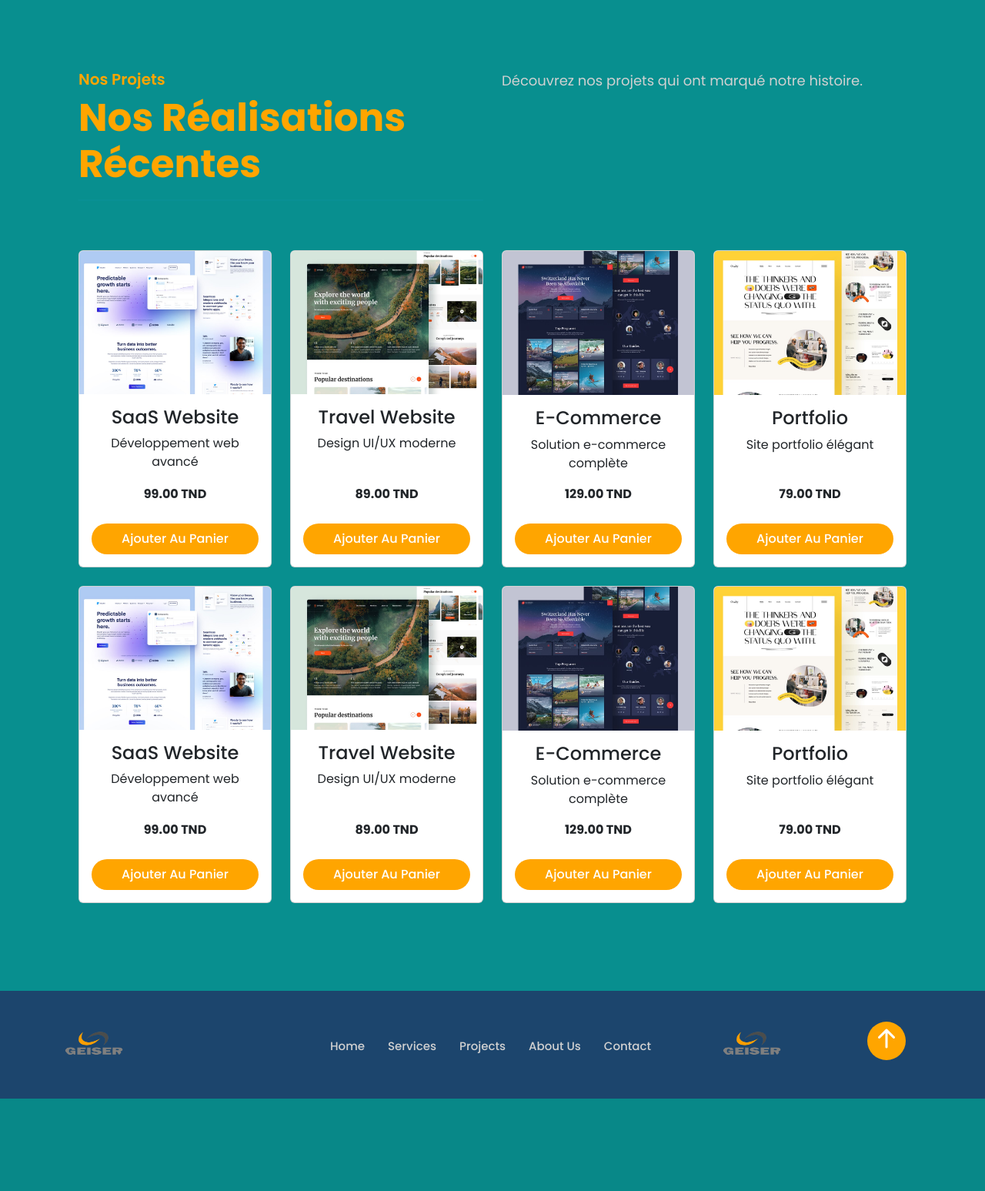
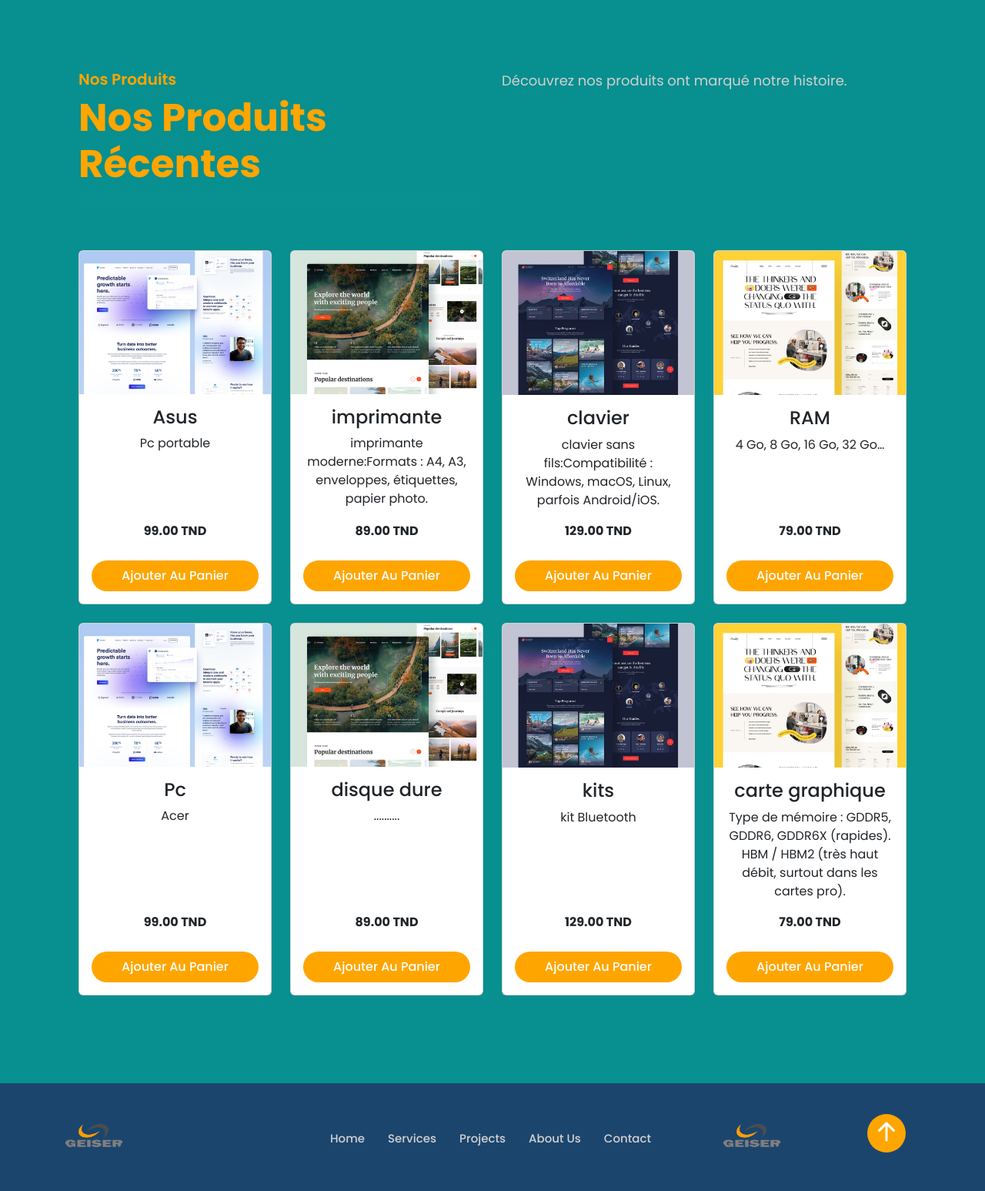
Before and after one commit to mestaouiyoussef/geiser, a PHP site: page /produits.php in a window 1280 px wide. Shown: the part 999-2546 px from the top of the page at 77% size. Before the commit the page ends 2426 px from the top, so only its background shows below. Run offline with PHP 8.4, Linux system fonts and the light colour scheme; the visitor is signed in with stand-in values (Sample User, id 1); data comes from the database, SQL or seed files in the repository.

Commit message:
Ton message ici

```diff
--- a/edit.php
+++ b/edit.php
@@ -56,7 +56,7 @@ if (!isset($_SESSION['username'])) {
 
                 ?>
 
-                <header>Change Profile</header>
+                <header>update Profile</header>
                 <form action="#" method="POST" enctype="multipart/form-data">
 
                     <div class="form-box">
--- a/home.php
+++ b/home.php
@@ -89,7 +89,7 @@ if (!isset($_SESSION['cart'])) {
                                         }
 
 
-                                        echo "<a class='dropdown-item' href='edit.php?id=$res_id'>Change Profile</a>";
+                                        echo "<a class='dropdown-item' href='edit.php?id=$res_id'>update Profile</a>";
 
 
                                         ?>
--- a/index.php
+++ b/index.php
@@ -76,7 +76,7 @@
     Login
   </a>
   <ul class="dropdown-menu" aria-labelledby="loginMenu">
-    <li><a class="dropdown-item" href="login.php?type=visiteur">En tant que Visiteur</a></li>
+    <li><a class="dropdown-item" href="login.php?type=visiteur">En tant que client</a></li>
     <li><a class="dropdown-item" href="login.php?type=admin">En tant qu'Admin</a></li>
   </ul>
 </li>
--- a/login.php
+++ b/login.php
@@ -61,7 +61,7 @@ $type = $_GET['type'] ?? 'visiteur';
       } else {
       ?>
 
-        <header>Login <?php echo ($type === 'admin') ? '(Admin)' : '(Visiteur)'; ?></header>
+        <header>Login <?php echo ($type === 'admin') ? '(Admin)' : '(client)'; ?></header>
         <hr>
         <form action="login.php?type=<?php echo $type; ?>" method="POST">
           <input type="hidden" name="type" value="<?php echo $type; ?>">
@@ -81,7 +81,7 @@ $type = $_GET['type'] ?? 'visiteur';
             <div class="remember">
               <input type="checkbox" class="check" name="remember_me">
               <label for="remember">Remember me</label>
-              <span><a href="forgot.php">Forgot password</a></span>
+              <span><a href="forgot.php">Forget password</a></span>
             </div>
           </div>
 
--- a/produits.php
+++ b/produits.php
@@ -144,12 +144,12 @@ $produits_query = mysqli_query($conn, "SELECT * FROM produits ORDER BY id DESC")
         <div class="container">
             <div class="row text mb-5">
                 <div class="col-lg-6 col-md-12">
-                    <h3>Nos projets</h3>
-                    <h1>Nos réalisations récentes</h1>
+                    <h3>Nos produits</h3>
+                    <h1>Nos Produits récentes</h1>
                     <hr>
                 </div>
                 <div class="col-lg-6 col-md-12">
-                    <p>Découvrez nos projets qui ont marqué notre histoire.</p>
+                    <p>Découvrez nos produits ont marqué notre histoire.</p>
                 </div>
             </div>
 
@@ -157,14 +157,14 @@ $produits_query = mysqli_query($conn, "SELECT * FROM produits ORDER BY id DESC")
                 <!-- Projet 1 -->
                 <div class="col-lg-3 col-md-6 col-sm-12 mb-4">
                     <div class="card h-100">
-                        <img src="images/project1.jpg" class="card-img-top" alt="SaaS Website">
+                        <img src="images/project1.jpg" class="card-img-top" alt="Asus">
                         <div class="card-body text-center d-flex flex-column">
-                            <h4 class="card-title">SaaS Website</h4>
-                            <p class="card-text">Développement web avancé</p>
+                            <h4 class="card-title">Asus</h4>
+                            <p class="card-text">Pc portable</p>
                             <p class="mt-auto"><strong>99.00 TND</strong></p>
                             <form method="post" action="add_to_cart.php" class="add-to-cart-form">
                                 <input type="hidden" name="product_id" value="101">
-                                <input type="hidden" name="product_name" value="SaaS Website">
+                                <input type="hidden" name="product_name" value="Asus">
                                 <input type="hidden" name="price" value="99">
                                 <input type="hidden" name="image" value="images/project1.jpg">
                                 <button type="submit" class="btn btn-orange w-100">Ajouter au panier</button>
@@ -176,14 +176,14 @@ $produits_query = mysqli_query($conn, "SELECT * FROM produits ORDER BY id DESC")
                 <!-- Projet 2 -->
                 <div class="col-lg-3 col-md-6 col-sm-12 mb-4">
                     <div class="card h-100">
-                        <img src="images/project2.jpg" class="card-img-top" alt="Travel Website">
+                        <img src="images/project2.jpg" class="card-img-top" alt="imprimante">
                         <div class="card-body text-center d-flex flex-column">
-                            <h4 class="card-title">Travel Website</h4>
-                            <p class="card-text">Design UI/UX moderne</p>
+                            <h4 class="card-title">imprimante</h4>
+                            <p class="card-text">imprimante moderne:Formats : A4, A3, enveloppes, étiquettes, papier photo.</p>
                             <p class="mt-auto"><strong>89.00 TND</strong></p>
                             <form method="post" action="add_to_cart.php" class="add-to-cart-form">
                                 <input type="hidden" name="product_id" value="102">
-                                <input type="hidden" name="product_name" value="Travel Website">
+                                <input type="hidden" name="product_name" value="imprimante">
                                 <input type="hidden" name="price" value="89">
                                 <input type="hidden" name="image" value="images/project2.jpg">
                                 <button type="submit" class="btn btn-orange w-100">Ajouter au panier</button>
@@ -195,14 +195,15 @@ $produits_query = mysqli_query($conn, "SELECT * FROM produits ORDER BY id DESC")
                 <!-- Projet 3 -->
                 <div class="col-lg-3 col-md-6 col-sm-12 mb-4">
                     <div class="card h-100">
-                        <img src="images/project3.jpg" class="card-img-top" alt="E-Commerce">
+                        <img src="images/project3.jpg" class="card-img-top" alt="clavier">
                         <div class="card-body text-center d-flex flex-column">
-                            <h4 class="card-title">E-Commerce</h4>
-                            <p class="card-text">Solution e-commerce complète</p>
+                            <h4 class="card-title">clavier</h4>
+                            <p class="card-text">clavier sans fils:Compatibilité :
+Windows, macOS, Linux, parfois Android/iOS.</p>
                             <p class="mt-auto"><strong>129.00 TND</strong></p>
                             <form method="post" action="add_to_cart.php" class="add-to-cart-form">
                                 <input type="hidden" name="product_id" value="103">
-                                <input type="hidden" name="product_name" value="E-Commerce">
+                                <input type="hidden" name="product_name" value="clavier">
                                 <input type="hidden" name="price" value="129">
                                 <input type="hidden" name="image" value="images/project3.jpg">
                                 <button type="submit" class="btn btn-orange w-100">Ajouter au panier</button>
@@ -214,14 +215,14 @@ $produits_query = mysqli_query($conn, "SELECT * FROM produits ORDER BY id DESC")
                 <!-- Projet 4 -->
                 <div class="col-lg-3 col-md-6 col-sm-12 mb-4">
                     <div class="card h-100">
-                        <img src="images/project4.jpg" class="card-img-top" alt="Portfolio">
+                        <img src="images/project4.jpg" class="card-img-top" alt="RAM">
                         <div class="card-body text-center d-flex flex-column">
-                            <h4 class="card-title">Portfolio</h4>
-                            <p class="card-text">Site portfolio élégant</p>
+                            <h4 class="card-title">RAM</h4>
+                            <p class="card-text">4 Go, 8 Go, 16 Go, 32 Go…</p>
                             <p class="mt-auto"><strong>79.00 TND</strong></p>
                             <form method="post" action="add_to_cart.php" class="add-to-cart-form">
                                 <input type="hidden" name="product_id" value="104">
-                                <input type="hidden" name="product_name" value="Portfolio">
+                                <input type="hidden" name="product_name" value="RAM">
                                 <input type="hidden" name="price" value="79">
                                 <input type="hidden" name="image" value="images/project4.jpg">
                                 <button type="submit" class="btn btn-orange w-100">Ajouter au panier</button>
@@ -232,14 +233,14 @@ $produits_query = mysqli_query($conn, "SELECT * FROM produits ORDER BY id DESC")
                 <!-- Projet 1 -->
                 <div class="col-lg-3 col-md-6 col-sm-12 mb-4">
                     <div class="card h-100">
-                        <img src="images/project1.jpg" class="card-img-top" alt="SaaS Website">
+                        <img src="images/project1.jpg" class="card-img-top" alt="Pc">
                         <div class="card-body text-center d-flex flex-column">
-                            <h4 class="card-title">SaaS Website</h4>
-                            <p class="card-text">Développement web avancé</p>
+                            <h4 class="card-title">Pc</h4>
+                            <p class="card-text">Acer</p>
                             <p class="mt-auto"><strong>99.00 TND</strong></p>
                             <form method="post" action="add_to_cart.php" class="add-to-cart-form">
                                 <input type="hidden" name="product_id" value="101">
-                                <input type="hidden" name="product_name" value="SaaS Website">
+                                <input type="hidden" name="product_name" value="Pc">
                                 <input type="hidden" name="price" value="99">
                                 <input type="hidden" name="image" value="images/project1.jpg">
                                 <button type="submit" class="btn btn-orange w-100">Ajouter au panier</button>
@@ -251,14 +252,14 @@ $produits_query = mysqli_query($conn, "SELECT * FROM produits ORDER BY id DESC")
                 <!-- Projet 2 -->
                 <div class="col-lg-3 col-md-6 col-sm-12 mb-4">
                     <div class="card h-100">
-                        <img src="images/project2.jpg" class="card-img-top" alt="Travel Website">
+                        <img src="images/project2.jpg" class="card-img-top" alt="disque dure">
                         <div class="card-body text-center d-flex flex-column">
-                            <h4 class="card-title">Travel Website</h4>
-                            <p class="card-text">Design UI/UX moderne</p>
+                            <h4 class="card-title">disque dure</h4>
+                            <p class="card-text">..........</p>
                             <p class="mt-auto"><strong>89.00 TND</strong></p>
                             <form method="post" action="add_to_cart.php" class="add-to-cart-form">
                                 <input type="hidden" name="product_id" value="102">
-                                <input type="hidden" name="product_name" value="Travel Website">
+                                <input type="hidden" name="product_name" value="disque dure">
                                 <input type="hidden" name="price" value="89">
                                 <input type="hidden" name="image" value="images/project2.jpg">
                                 <button type="submit" class="btn btn-orange w-100">Ajouter au panier</button>
@@ -270,14 +271,14 @@ $produits_query = mysqli_query($conn, "SELECT * FROM produits ORDER BY id DESC")
                 <!-- Projet 3 -->
                 <div class="col-lg-3 col-md-6 col-sm-12 mb-4">
                     <div class="card h-100">
-                        <img src="images/project3.jpg" class="card-img-top" alt="E-Commerce">
+                        <img src="images/project3.jpg" class="card-img-top" alt="kits">
                         <div class="card-body text-center d-flex flex-column">
-                            <h4 class="card-title">E-Commerce</h4>
-                            <p class="card-text">Solution e-commerce complète</p>
+                            <h4 class="card-title">kits</h4>
+                            <p class="card-text">kit Bluetooth</p>
                             <p class="mt-auto"><strong>129.00 TND</strong></p>
                             <form method="post" action="add_to_cart.php" class="add-to-cart-form">
                                 <input type="hidden" name="product_id" value="103">
-                                <input type="hidden" name="product_name" value="E-Commerce">
+                                <input type="hidden" name="product_name" value="kits">
                                 <input type="hidden" name="price" value="129">
                                 <input type="hidden" name="image" value="images/project3.jpg">
                                 <button type="submit" class="btn btn-orange w-100">Ajouter au panier</button>
@@ -289,14 +290,16 @@ $produits_query = mysqli_query($conn, "SELECT * FROM produits ORDER BY id DESC")
                 <!-- Projet 4 -->
                 <div class="col-lg-3 col-md-6 col-sm-12 mb-4">
                     <div class="card h-100">
-                        <img src="images/project4.jpg" class="card-img-top" alt="Portfolio">
+                        <img src="images/project4.jpg" class="card-img-top" alt="carte graphique">
                         <div class="card-body text-center d-flex flex-column">
-                            <h4 class="card-title">Portfolio</h4>
-                            <p class="card-text">Site portfolio élégant</p>
+                            <h4 class="card-title">carte graphique</h4>
+                            <p class="card-text">Type de mémoire :
+GDDR5, GDDR6, GDDR6X (rapides).
+HBM / HBM2 (très haut débit, surtout dans les cartes pro).</p>
                             <p class="mt-auto"><strong>79.00 TND</strong></p>
                             <form method="post" action="add_to_cart.php" class="add-to-cart-form">
                                 <input type="hidden" name="product_id" value="104">
-                                <input type="hidden" name="product_name" value="Portfolio">
+                                <input type="hidden" name="product_name" value="carte graphique">
                                 <input type="hidden" name="price" value="79">
                                 <input type="hidden" name="image" value="images/project4.jpg">
                                 <button type="submit" class="btn btn-orange w-100">Ajouter au panier</button>
```
Also changed, not shown: checkout.php (+0 -11 lines).
